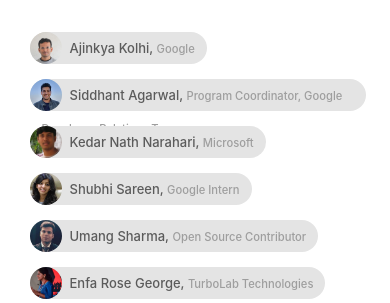
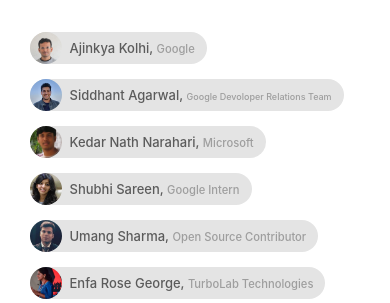
Before and after one commit to iedccoet/aifestregistration, a PHP site: page / in a window 390 px wide. Shown: the part 1883-2186 px from the top of the page. Run offline with PHP 8.4, Linux system fonts and the light colour scheme; some libraries are stand-ins or nearby versions.

Commit message:
Solved designation problem

```diff
--- a/css/main.css
+++ b/css/main.css
@@ -83,3 +83,9 @@ i.footericon {
 .make_red{
     color: red;
 }
+
+@media screen and (max-width: 580px) {
+      .reduce{
+        font-size: 9px;
+      }
+}
--- a/index.php
+++ b/index.php
@@ -104,7 +104,7 @@
                 </div>
                 <div class="chip">
                         <img src="./img/sidagarwal.jpg" alt="Contact Person">
-                        Siddhant Agarwal, <label> Program Coordinator, Google Devoloper Relations Team </label>
+                        Siddhant Agarwal, <label class="reduce"> Google Devoloper Relations Team </label>
                 </div>
                 <div class="chip">
                         <img src="./img/kedar_nath.png" alt="Contact Person">
```
